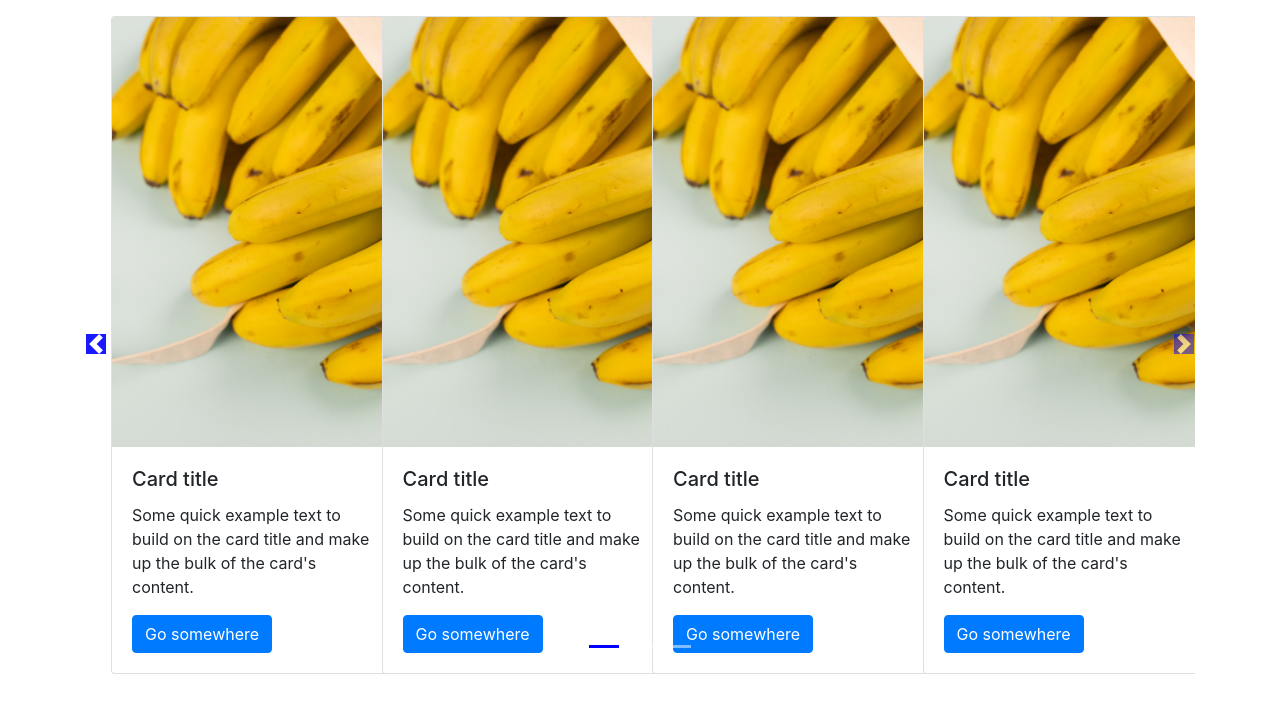
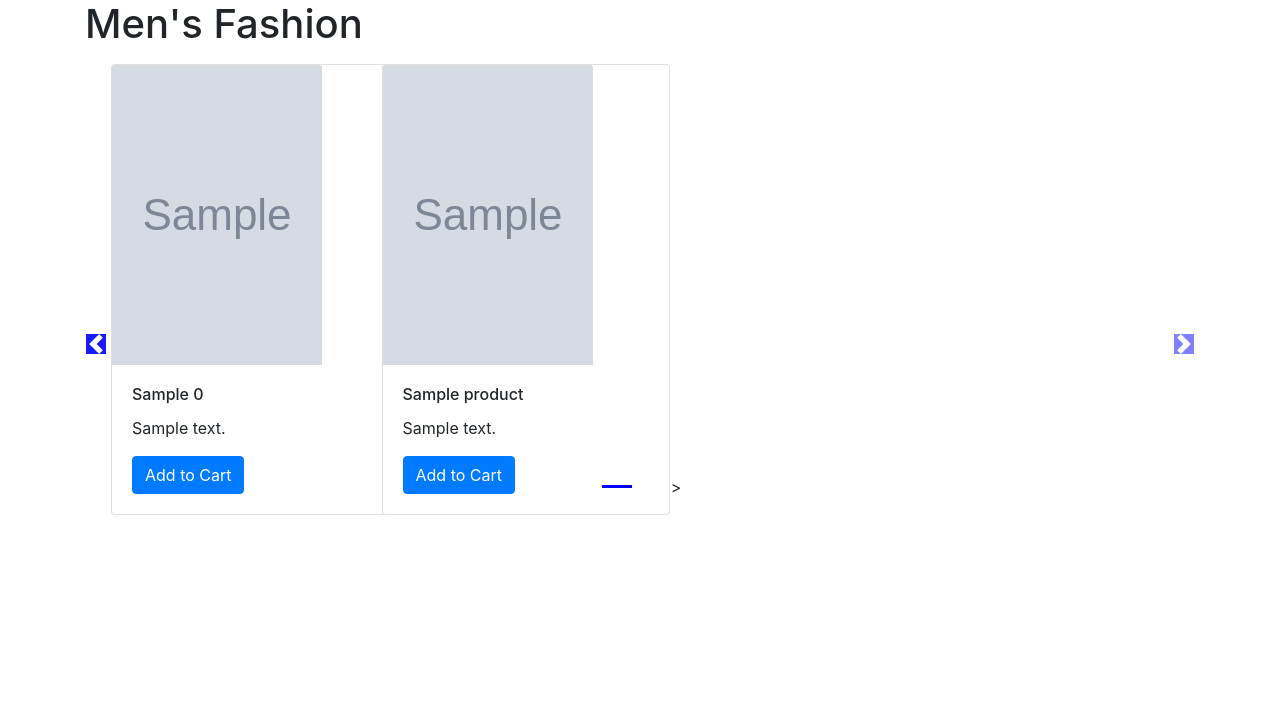
Before and after one commit to sahil312019/MyCart, a Django app: template shop/templates/shop/index.html in a window 1280 px wide. Shown: the part 56-769 px from the top of the page. Run offline with Django 3.2, Linux system fonts and the light colour scheme; the template is opened without the code that fills it: most values are stand-ins (such as "Sample title", 1, 10 or a date in 2020); some libraries are stand-ins or nearby versions.

Commit message:
Showing Products On The Homepage

```diff
--- a/shop/templates/shop/index.html
+++ b/shop/templates/shop/index.html
@@ -9,9 +9,10 @@
           background-color: blue;
             }
           .col-md-3 img{
-          width:100%;
-          height:auto;
-          }
+
+              width: 210px;
+              height: 300px;
+            }
           body .carousel-indicator li{
           background-color: blue;
           }
@@ -31,11 +32,14 @@
 {% block body%}
 {% load static %}
 <div class="container">
-<div id="demo" class="carousel slide my-3" data-ride="carousel">
+  <h1>Men's Fashion</h1>
+  <div id="demo" class="carousel slide my-3" data-ride="carousel">
     <ul class="carousel-indicators">
       <li data-target="#demo" data-slide-to="0" class="active"></li>
-      <li data-target="#demo" data-slide-to="1" ></li>
-      <li data-target="#demo" data-slide-to="2" ></li>
+
+      {% for i in range %}
+      <li data-target="#demo" data-slide-to="{{i}}" ></li>
+      {% endfor %}>
     </ul>
 
     <!--Slideshow starts here -->
@@ -44,142 +48,38 @@
       <div class="carousel-item active">
         <div class="col-xs-3 col-sm-3 col-md-3">
           <div class="card" style="width: 18rem;">
-            <img src='{% static "shop/test.jpg" %}' class="card-img-top" alt="...">
+            <img src='/media/{{product.0.image}}' class="card-img-top" alt="...">
             <div class="card-body">
-                <h5 class="card-title">Card title</h5>
-                <p class="card-text">Some quick example text to build on the card title and make up the bulk of the card's content.</p>
-                <a href="#" class="btn btn-primary">Go somewhere</a>
+                <h6 class="card-title">{{product.0.product_name}}</h6>
+                <p class="card-text">{{product.0.desc}}</p>
+                <a href="#" class="btn btn-primary">Add to Cart</a>
             </div>
           </div>
        </div>
 
+       {% for i in product|slice:"1:"%}
         <div class="col-xs-3 col-sm-3 col-md-3">
           <div class="card" style="width: 18rem;">
-            <img src='{% static "shop/test.jpg" %}' class="card-img-top" alt="...">
+            <img src='/media/{{i.image}}' class="card-img-top" alt="...">
             <div class="card-body">
-              <h5 class="card-title">Card title</h5>
-              <p class="card-text">Some quick example text to build on the card title and make up the bulk of the card's content.</p>
-              <a href="#" class="btn btn-primary">Go somewhere</a>
+              <h6 class="card-title">{{i.product_name}}</h6>
+              <p class="card-text">{{i.desc}}</p>
+              <a href="#" class="btn btn-primary">Add to Cart</a>
             </div>
           </div>
         </div>
+        {% if forloop.counter|divisibleby:3 and forloop.counter > 0 and not forloop.last %}
+      </div><div class="carousel-item">
 
-        <div class="col-xs-3 col-sm-3 col-md-3">
-          <div class="card" style="width: 18rem;">
-            <img src='{% static "shop/test.jpg" %}' class="card-img-top" alt="...">
-            <div class="card-body">
-              <h5 class="card-title">Card title</h5>
-              <p class="card-text">Some quick example text to build on the card title and make up the bulk of the card's content.</p>
-              <a href="#" class="btn btn-primary">Go somewhere</a>
-            </div>
-          </div>
+        {% endif %}
+
+        {% endfor %}
         </div>
-
-        <div class="col-xs-3 col-sm-3 col-md-3">
-          <div class="card" style="width: 18rem;">
-            <img src='{% static "shop/test.jpg" %}' class="card-img-top" alt="...">
-            <div class="card-body">
-              <h5 class="card-title">Card title</h5>
-              <p class="card-text">Some quick example text to build on the card title and make up the bulk of the card's content.</p>
-              <a href="#" class="btn btn-primary">Go somewhere</a>
-            </div>
-          </div>
-        </div>
-      </div>
 
 
 
-      <div class="carousel-item">
-        <div class="col-xs-3 col-sm-3 col-md-3">
-          <div class="card" style="width: 18rem;">
-            <img src='{% static "shop/test.jpg" %}' class="card-img-top" alt="...">
-            <div class="card-body">
-                <h5 class="card-title">Card title</h5>
-                <p class="card-text">Some quick example text to build on the card title and make up the bulk of the card's content.</p>
-                <a href="#" class="btn btn-primary">Go somewhere</a>
-            </div>
-          </div>
-        </div>
 
-        <div class="col-xs-3 col-sm-3 col-md-3">
-          <div class="card" style="width: 18rem;">
-            <img src='{% static "shop/test.jpg" %}' class="card-img-top" alt="...">
-            <div class="card-body">
-              <h5 class="card-title">Card title</h5>
-              <p class="card-text">Some quick example text to build on the card title and make up the bulk of the card's content.</p>
-              <a href="#" class="btn btn-primary">Go somewhere</a>
-            </div>
-          </div>
-        </div>
 
-        <div class="col-xs-3 col-sm-3 col-md-3">
-          <div class="card" style="width: 18rem;">
-            <img src='{% static "shop/test.jpg" %}' class="card-img-top" alt="...">
-            <div class="card-body">
-              <h5 class="card-title">Card title</h5>
-              <p class="card-text">Some quick example text to build on the card title and make up the bulk of the card's content.</p>
-              <a href="#" class="btn btn-primary">Go somewhere</a>
-            </div>
-          </div>
-        </div>
-
-        <div class="col-xs-3 col-sm-3 col-md-3">
-          <div class="card" style="width: 18rem;">
-            <img src='{% static "shop/test.jpg" %}' class="card-img-top" alt="...">
-            <div class="card-body">
-              <h5 class="card-title">Card title</h5>
-              <p class="card-text">Some quick example text to build on the card title and make up the bulk of the card's content.</p>
-              <a href="#" class="btn btn-primary">Go somewhere</a>
-            </div>
-          </div>
-        </div>
-      </div>
-
-      <div class="carousel-item">
-        <div class="col-xs-3 col-sm-3 col-md-3">
-          <div class="card" style="width: 18rem;">
-            <img src='{% static "shop/test.jpg" %}' class="card-img-top" alt="...">
-            <div class="card-body">
-                <h5 class="card-title">Card title</h5>
-                <p class="card-text">Some quick example text to build on the card title and make up the bulk of the card's content.</p>
-                <a href="#" class="btn btn-primary">Go somewhere</a>
-            </div>
-          </div>
-       </div>
-
-        <div class="col-xs-3 col-sm-3 col-md-3">
-          <div class="card" style="width: 18rem;">
-            <img src='{% static "shop/test.jpg" %}' class="card-img-top" alt="...">
-            <div class="card-body">
-              <h5 class="card-title">Card title</h5>
-              <p class="card-text">Some quick example text to build on the card title and make up the bulk of the card's content.</p>
-              <a href="#" class="btn btn-primary">Go somewhere</a>
-            </div>
-          </div>
-        </div>
-
-        <div class="col-xs-3 col-sm-3 col-md-3">
-          <div class="card" style="width: 18rem;">
-            <img src='{% static "shop/test.jpg" %}' class="card-img-top" alt="...">
-            <div class="card-body">
-              <h5 class="card-title">Card title</h5>
-              <p class="card-text">Some quick example text to build on the card title and make up the bulk of the card's content.</p>
-              <a href="#" class="btn btn-primary">Go somewhere</a>
-            </div>
-          </div>
-        </div>
-
-        <div class="col-xs-3 col-sm-3 col-md-3">
-          <div class="card" style="width: 18rem;">
-            <img src='{% static "shop/test.jpg" %}' class="card-img-top" alt="...">
-            <div class="card-body">
-              <h5 class="card-title">Card title</h5>
-              <p class="card-text">Some quick example text to build on the card title and make up the bulk of the card's content.</p>
-              <a href="#" class="btn btn-primary">Go somewhere</a>
-            </div>
-          </div>
-        </div>
-      </div>
     </div>
 
 </div>
@@ -193,3 +93,4 @@
     </a>
 
     {% endblock %}
+</div>
```
Also changed, not shown: shop/views.py (+9 -1 lines), db.sqlite3, media/shop/images/31sNLUeweuL._AC_UY218_.jpg (added), media/shop/images/41HvZ1X9UjL._UX342_.jpg (added), media/shop/images/51aMGrhld6S._SL1000_.jpg (added), media/shop/images/712oYQ5Cz1L._SL1500_.jpg (added), media/shop/images/71CJIlTo5FL._UX500_.jpg (added), media/shop/images/71XxSMzsLL._AC_UL400_.jpg (added), media/shop/images/81gARgAm-lL._AC_UL400_.jpg (added).
